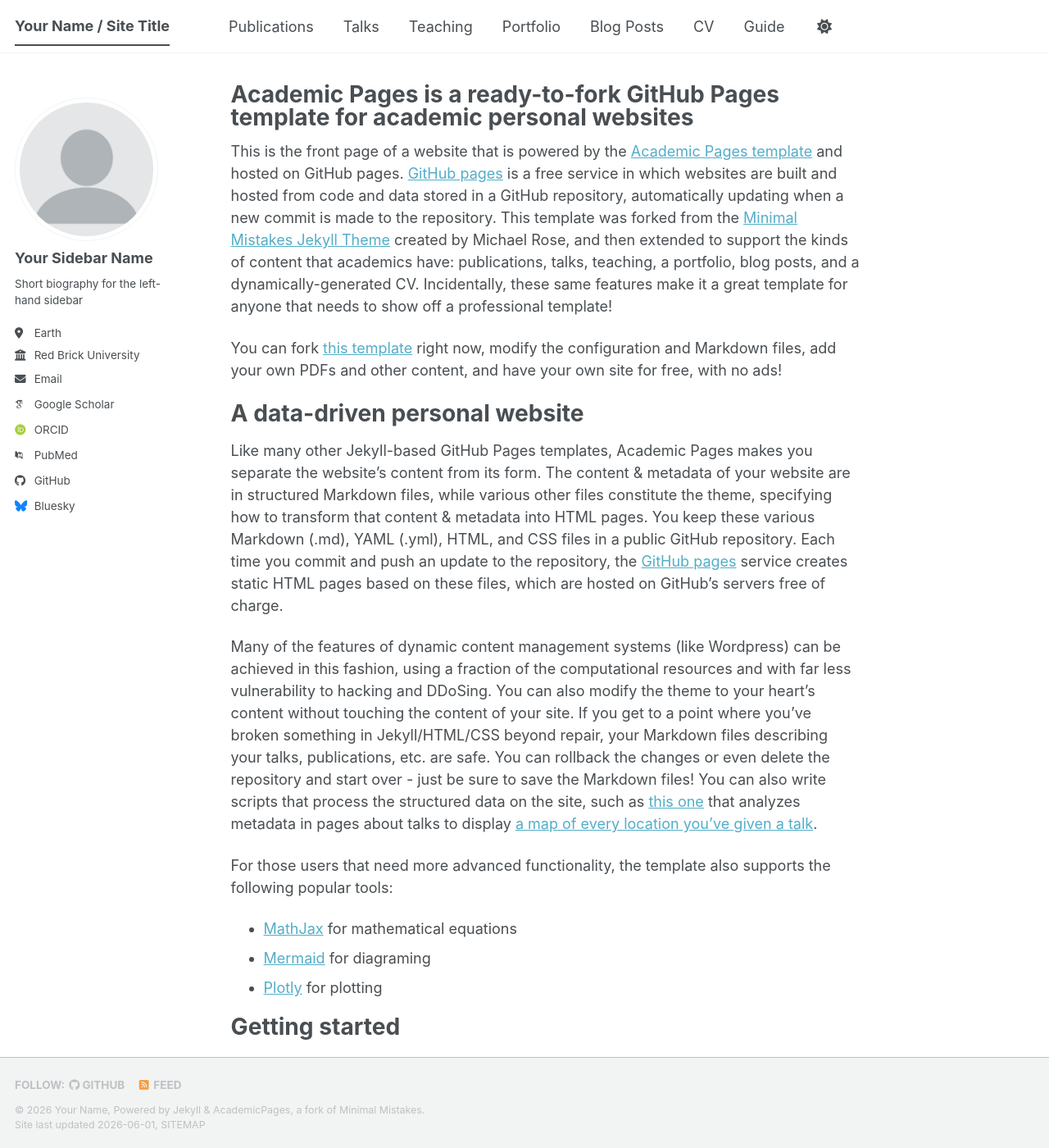
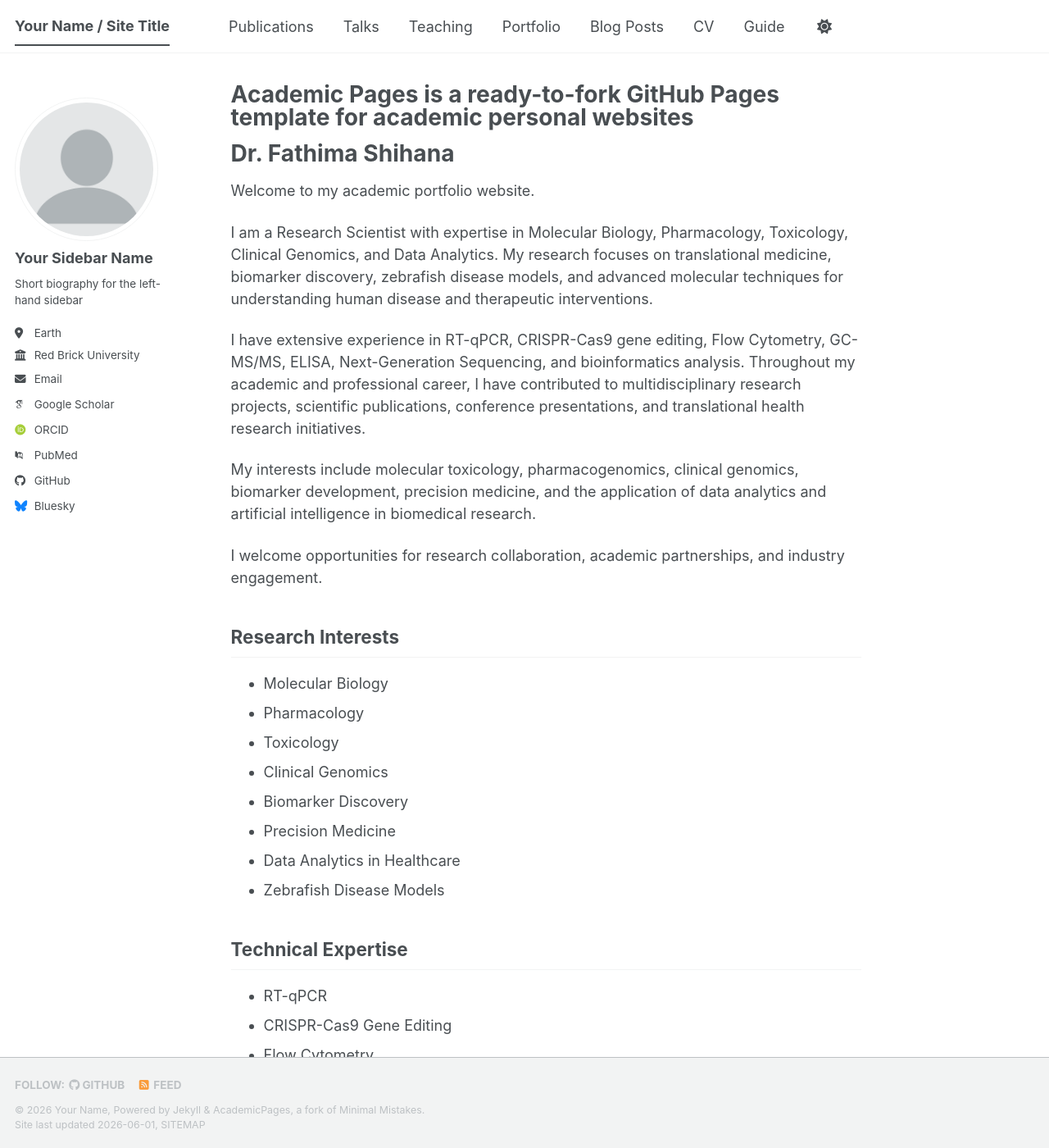
Before and after one commit to fathimashihana/fathimashihana.github.io, a Jekyll site: the page built from _pages/about.md, in a window 1280 px wide and 1400 px high. Shown: the whole window at 82% size. Built offline with Jekyll 4.4.1, drawn with Linux system fonts in a browser that asks for light colours; some web fonts are replaced; a script bundle is joined from its source files by our own code; library files that are not in the unit come from our copies; some of the changed text lies outside the part shown.

Commit message:
Update about.md

```diff
--- a/_pages/about.md
+++ b/_pages/about.md
@@ -7,15 +7,45 @@ redirect_from:
   - /about.html
 ---
 
-This is the front page of a website that is powered by the [Academic Pages template](https://github.com/academicpages/academicpages.github.io) and hosted on GitHub pages. [GitHub pages](https://pages.github.com) is a free service in which websites are built and hosted from code and data stored in a GitHub repository, automatically updating when a new commit is made to the repository. This template was forked from the [Minimal Mistakes Jekyll Theme](https://mmistakes.github.io/minimal-mistakes/) created by Michael Rose, and then extended to support the kinds of content that academics have: publications, talks, teaching, a portfolio, blog posts, and a dynamically-generated CV. Incidentally, these same features make it a great template for anyone that needs to show off a professional template!
+# Dr. Fathima Shihana
 
- You can fork [this template](https://github.com/academicpages/academicpages.github.io) right now, modify the configuration and Markdown files, add your own PDFs and other content, and have your own site for free, with no ads!
+Welcome to my academic portfolio website.
 
-A data-driven personal website
-======
-Like many other Jekyll-based GitHub Pages templates, Academic Pages makes you separate the website's content from its form. The content & metadata of your website are in structured Markdown files, while various other files constitute the theme, specifying how to transform that content & metadata into HTML pages. You keep these various Markdown (.md), YAML (.yml), HTML, and CSS files in a public GitHub repository. Each time you commit and push an update to the repository, the [GitHub pages](https://pages.github.com/) service creates static HTML pages based on these files, which are hosted on GitHub's servers free of charge.
+I am a Research Scientist with expertise in Molecular Biology, Pharmacology, Toxicology, Clinical Genomics, and Data Analytics. My research focuses on translational medicine, biomarker discovery, zebrafish disease models, and advanced molecular techniques for understanding human disease and therapeutic interventions.
 
-Many of the features of dynamic content management systems (like Wordpress) can be achieved in this fashion, using a fraction of the computational resources and with far less vulnerability to hacking and DDoSing. You can also modify the theme to your heart's content without touching the content of your site. If you get to a point where you've broken something in Jekyll/HTML/CSS beyond repair, your Markdown files describing your talks, publications, etc. are safe. You can rollback the changes or even delete the repository and start over - just be sure to save the Markdown files! You can also write scripts that process the structured data on the site, such as [this one](https://github.com/academicpages/academicpages.github.io/blob/master/talkmap.ipynb) that analyzes metadata in pages about talks to display [a map of every location you've given a talk](https://academicpages.github.io/talkmap.html).
+I have extensive experience in RT-qPCR, CRISPR-Cas9 gene editing, Flow Cytometry, GC-MS/MS, ELISA, Next-Generation Sequencing, and bioinformatics analysis. Throughout my academic and professional career, I have contributed to multidisciplinary research projects, scientific publications, conference presentations, and translational health research initiatives.
+
+My interests include molecular toxicology, pharmacogenomics, clinical genomics, biomarker development, precision medicine, and the application of data analytics and artificial intelligence in biomedical research.
+
+I welcome opportunities for research collaboration, academic partnerships, and industry engagement.
+
+## Research Interests
+
+- Molecular Biology
+- Pharmacology
+- Toxicology
+- Clinical Genomics
+- Biomarker Discovery
+- Precision Medicine
+- Data Analytics in Healthcare
+- Zebrafish Disease Models
+
+## Technical Expertise
+
+- RT-qPCR
+- CRISPR-Cas9 Gene Editing
+- Flow Cytometry
+- ELISA
+- GC-MS/MS
+- Next-Generation Sequencing
+- Bioinformatics
+- Statistical Analysis
+
+## Professional Goals
+
+My goal is to contribute to innovative biomedical research, translational medicine, and precision healthcare through multidisciplinary scientific collaboration and advanced research methodologies.
+
+Please explore my publications, projects, and professional achievements through this website.
 
 For those users that need more advanced functionality, the template also supports the following popular tools:
 - [MathJax](https://www.mathjax.org/) for mathematical equations
```
